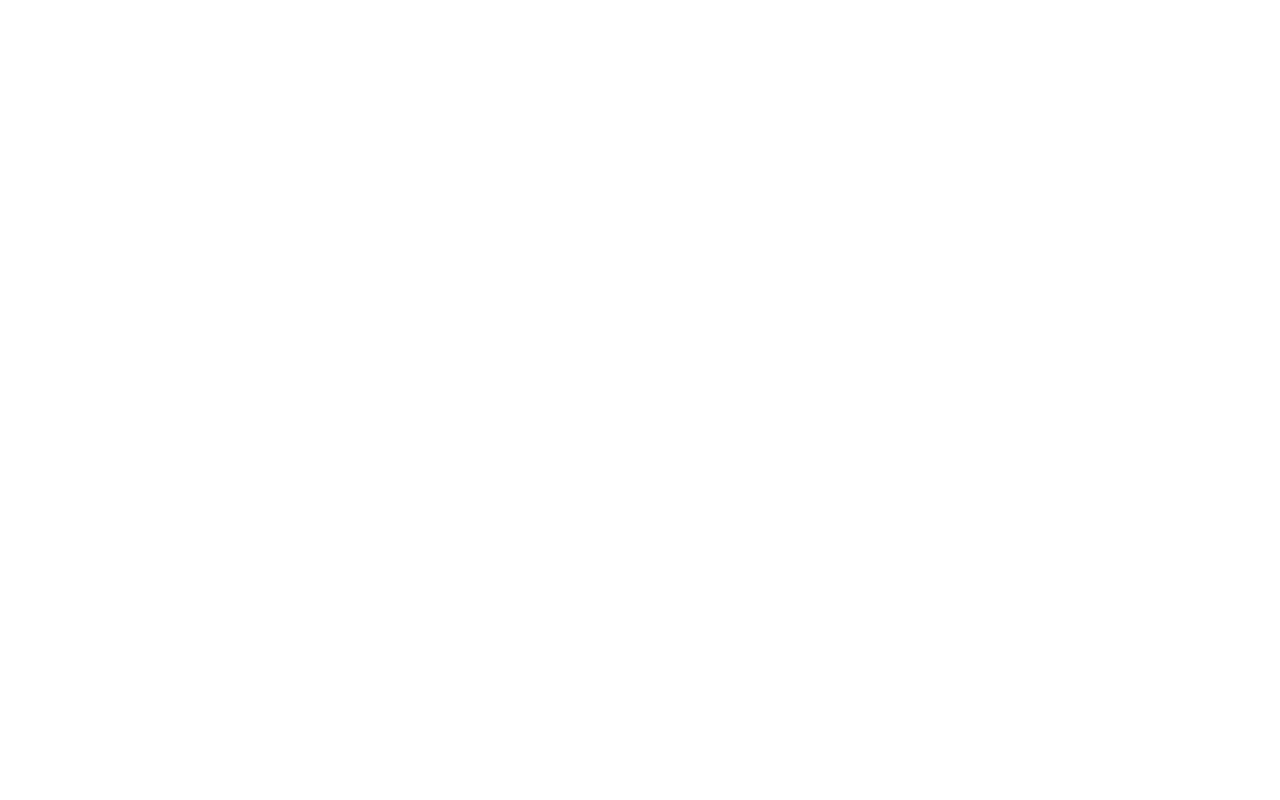
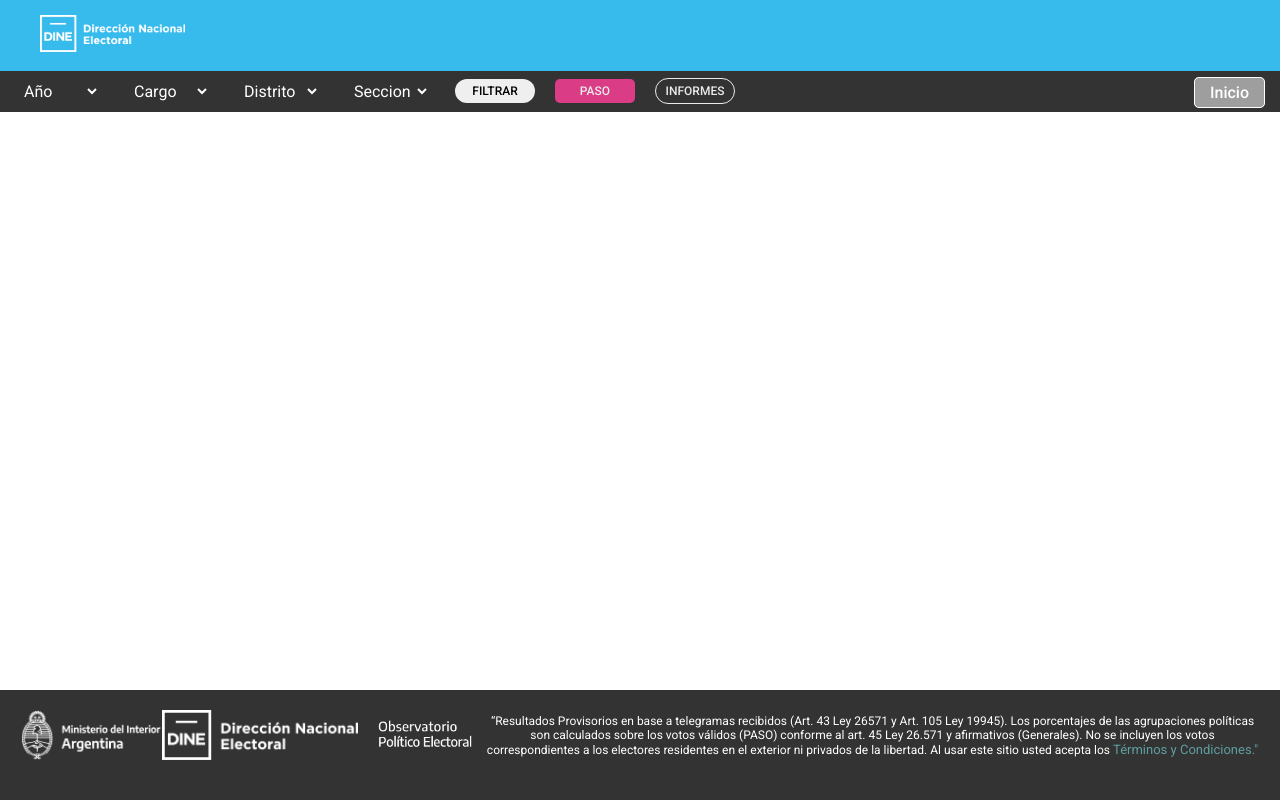
Before and after one commit to Nachobastianelli/FinalLab, a website: page hmtl/generales.html in a window 1280 px wide. Drawn offline with Linux system fonts and the light colour scheme.

Commit message:
Simplifico archivos en css en comun

```diff
--- a/css/common.css
+++ b/css/common.css
@@ -146,3 +146,59 @@ footer {
 #link-footer:active {
   color: blue;
 }
+
+.header {
+  display: flex;
+  flex-direction: column;
+}
+
+.container-logo {
+  background-color: var(--celeste);
+  padding: 15px 0px;
+  display: flex;
+  align-items: center;
+}
+
+.container-nav {
+  display: flex;
+  gap: 20px;
+  color: white;
+  align-items: center;
+  flex-direction: row;
+  padding: 10px 1px;
+  background-color: #333;
+}
+
+.container-footer {
+  display: flex;
+  width: 80%;
+  margin: auto;
+  align-items: center;
+}
+
+.container-footer-img {
+  display: flex;
+  align-items: center;
+}
+
+.container-footer-img img {
+  height: 50px;
+  width: auto;
+}
+
+.container-footer-text p {
+  color: white;
+}
+
+@media (min-width: 1815px) {
+  .container-footer {
+    width: 50%;
+    margin: auto;
+  }
+}
+
+@media (max-width: 1350px) {
+  .container-footer {
+    width: 100%;
+  }
+}
--- a/css/pages/generales-paso.css
+++ b/css/pages/generales-paso.css
@@ -0,0 +1,83 @@
+.container-nav {
+  padding: 7.5px 15px;
+  display: flex;
+  justify-content: space-between;
+}
+.container-nav-izq {
+  display: flex;
+  gap: 20px;
+  align-items: center;
+}
+.container-nav select {
+  margin: 0px 5px;
+  text-decoration: none;
+  border: none;
+  box-sizing: border-box;
+  width: 80px;
+  background-color: transparent;
+  color: white;
+  font-size: medium;
+}
+
+.btn-paso,
+.btn-informe {
+  color: white;
+  padding: 5px 15px;
+  border-radius: 5px;
+  text-transform: uppercase;
+  font-size: 12px;
+  font-weight: 500;
+  display: flex;
+  opacity: 90%;
+  width: 80px;
+  justify-content: center;
+  transition: all 0.3s ease-in-out;
+}
+
+.btn-informe {
+  border: white 1px solid;
+  border-radius: 50px;
+}
+
+.btn-paso:hover,
+.btn-informe:hover {
+  transform: scale(1.1);
+  opacity: 100%;
+}
+
+.btn-paso {
+  background-color: var(--magenta);
+}
+
+.btn-inicio {
+  background-color: var(--gris-claro);
+  padding: 5px 15px;
+  border-radius: 5px;
+  color: white;
+  font-size: medium;
+  font-weight: 500;
+  border: white 1px solid;
+  transition: all 0.3s ease-in-out;
+}
+
+.btn-inicio:hover {
+  background-color: var(--gris);
+}
+
+.btn-filtrar {
+  color: black;
+  padding: 5px 15px;
+  border-radius: 50px;
+  text-transform: uppercase;
+  font-size: 12px;
+  font-weight: 500;
+  width: 80px;
+  cursor: pointer;
+  border: none;
+  text-decoration: none;
+  box-sizing: border-box;
+}
+
+.btn-filtrar:hover {
+  background-color: var(--gris-claro);
+}
--- a/hmtl/generales.html
+++ b/hmtl/generales.html
@@ -0,0 +1,74 @@
+<!DOCTYPE html>
+<html lang="en">
+  <head>
+    <meta charset="UTF-8" />
+    <meta name="viewport" content="width=device-width, initial-scale=1.0" />
+    <link rel="shortcut icon" href="../img/icons/favicon-16x16.png" />
+    <title>Generales | Resultados</title>
+    <link rel="stylesheet" href="../css/common.css" />
+    <link rel="stylesheet" href="../css/pages/generales-paso.css" />
+  </head>
+  <body>
+    <header>
+      <div class="header">
+        <div class="container-logo">
+          <a href="index.html">
+            <img src="../img/Logo_DINE_negativo.png" alt="logo" class="logo" />
+          </a>
+        </div>
+        <div class="container-nav">
+          <div class="container-nav-izq">
+            <select name="year" id="select-anio">
+              <option value="" disabled selected>Año</option>
+            </select>
+            <select name="cargo" id="select-cargo">
+              <option value="" disabled selected>Cargo</option>
+            </select>
+            <select name="distrito" id="select-distrito">
+              <option value="" disabled selected>Distrito</option>
+            </select>
+            <select name="seccion" id="select-seccion">
+              <option value="" disabled selected>Seccion</option>
+            </select>
+
+            <button class="btn-filtrar" id="btn-filtrar">Filtrar</button>
+            <a href="paso.html" class="btn-paso">Paso</a>
+            <a href="informes.html" class="btn-informe">Informes</a>
+          </div>
+          <div class="container-nav-der">
+            <a href="index.html" class="btn-inicio">Inicio</a>
+          </div>
+        </div>
+      </div>
+    </header>
+    <main></main>
+    <footer>
+      <div class="container-footer">
+        <div class="container-footer-img">
+          <img
+            src="../img/icons/Ministerio-del-Interior_pluma.1ab9a7a7.png"
+            alt="ministerio"
+          />
+          <img
+            src="../img/icons/Logo_DINE_negativo.a88f983e.png"
+            alt="dine-neg"
+          />
+          <img src="../img/icons/logos_001-10.4430c8d5.png" alt="001logo" />
+        </div>
+        <div class="container-footer-text">
+          <p>
+            “Resultados Provisorios en base a telegramas recibidos (Art. 43 Ley
+            26571 y Art. 105 Ley 19945). Los porcentajes de las agrupaciones
+            políticas son calculados sobre los votos válidos (PASO) conforme al
+            art. 45 Ley 26.571 y afirmativos (Generales). No se incluyen los
+            votos correspondientes a los electores residentes en el exterior ni
+            privados de la libertad. Al usar este sitio usted acepta los
+            <a href="www.google.com" id="link-footer"
+              >Términos y Condiciones."</a
+            >
+          </p>
+        </div>
+      </div>
+    </footer>
+  </body>
+</html>
```
Also changed, not shown: css/pages/index.css (+9 -51 lines).
